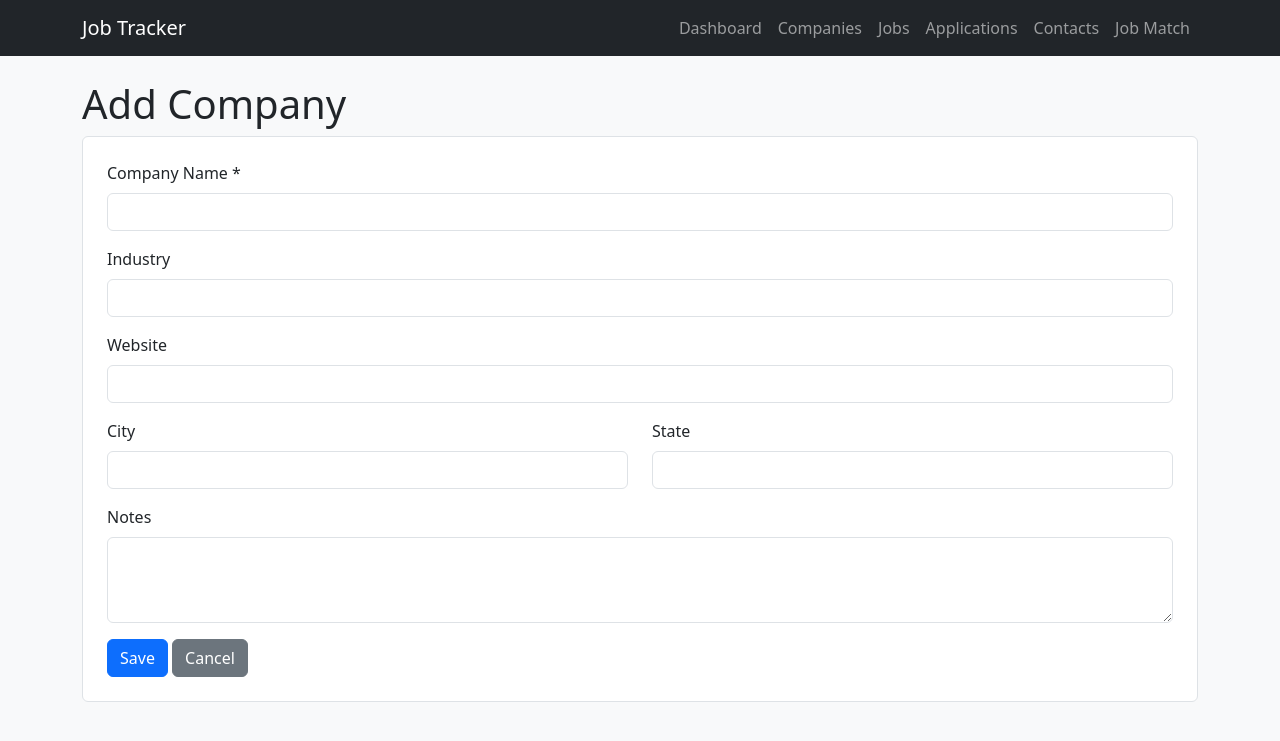
After one commit to LeonEmrys/Job_Tracker, a Flask app: page /companies/add in a window 1280 px wide. The commit adds this page. Shown: the top 741 px of the page. Run offline with Flask 3, Linux system fonts and the light colour scheme.

Commit message:
Add companies CRUD with validation

```diff
--- a/app.py
+++ b/app.py
@@ -1,6 +1,6 @@
 import os
 from flask import Flask, render_template, request, redirect, url_for, flash
-from database import get_db
+from database import get_db, query_all, query_one, execute
 
 app = Flask(__name__)
 app.secret_key = os.getenv("SECRET_KEY", "dev-secret-key")
@@ -17,5 +17,60 @@ def dashboard():
     return render_template("dashboard.html", total=total)
 
 
+# ---------- Companies ----------
+
+@app.route("/companies")
+def companies():
+    rows = query_all("SELECT * FROM companies ORDER BY company_name")
+    return render_template("companies.html", companies=rows)
+
+
+@app.route("/companies/add", methods=["GET", "POST"])
+def add_company():
+    if request.method == "POST":
+        name = request.form["company_name"].strip()
+        if not name:
+            flash("Company name is required.", "danger")
+            return render_template("company_form.html", company=request.form, action="Add")
+        execute(
+            "INSERT INTO companies (company_name, industry, website, city, state, notes) "
+            "VALUES (%s, %s, %s, %s, %s, %s)",
+            (name, request.form["industry"], request.form["website"],
+             request.form["city"], request.form["state"], request.form["notes"]),
+        )
+        flash("Company added.", "success")
+        return redirect(url_for("companies"))
+    return render_template("company_form.html", company={}, action="Add")
+
+
+@app.route("/companies/<int:company_id>/edit", methods=["GET", "POST"])
+def edit_company(company_id):
+    company = query_one("SELECT * FROM companies WHERE company_id = %s", (company_id,))
+    if not company:
+        flash("Company not found.", "danger")
+        return redirect(url_for("companies"))
+    if request.method == "POST":
+        name = request.form["company_name"].strip()
+        if not name:
+            flash("Company name is required.", "danger")
+            return render_template("company_form.html", company=request.form, action="Edit")
+        execute(
+            "UPDATE companies SET company_name=%s, industry=%s, website=%s, "
+            "city=%s, state=%s, notes=%s WHERE company_id=%s",
+            (name, request.form["industry"], request.form["website"],
+             request.form["city"], request.form["state"], request.form["notes"], company_id),
+        )
+        flash("Company updated.", "success")
+        return redirect(url_for("companies"))
+    return render_template("company_form.html", company=company, action="Edit")
+
+
+@app.route("/companies/<int:company_id>/delete", methods=["POST"])
+def delete_company(company_id):
+    execute("DELETE FROM companies WHERE company_id = %s", (company_id,))
+    flash("Company deleted.", "success")
+    return redirect(url_for("companies"))
+
+
 if __name__ == "__main__":
     app.run(debug=True)
--- a/templates/base.html
+++ b/templates/base.html
@@ -22,9 +22,9 @@
     </div>
   </nav>
   <div class="container">
-    {% with messages = get_flashed_messages() %}
-      {% for message in messages %}
-        <div class="alert alert-success">{{ message }}</div>
+    {% with messages = get_flashed_messages(with_categories=true) %}
+      {% for category, message in messages %}
+        <div class="alert alert-{{ category }}">{{ message }}</div>
       {% endfor %}
     {% endwith %}
     {% block content %}{% endblock %}
--- /dev/null
+++ b/templates/company_form.html
@@ -0,0 +1,35 @@
+{% extends "base.html" %}
+{% block title %}{{ action }} Company{% endblock %}
+{% block content %}
+<h1>{{ action }} Company</h1>
+<form method="post" class="bg-white p-4 border rounded">
+  <div class="mb-3">
+    <label class="form-label">Company Name *</label>
+    <input class="form-control" name="company_name" value="{{ company.company_name or '' }}" required>
+  </div>
+  <div class="mb-3">
+    <label class="form-label">Industry</label>
+    <input class="form-control" name="industry" value="{{ company.industry or '' }}">
+  </div>
+  <div class="mb-3">
+    <label class="form-label">Website</label>
+    <input class="form-control" name="website" value="{{ company.website or '' }}">
+  </div>
+  <div class="row">
+    <div class="col-md-6 mb-3">
+      <label class="form-label">City</label>
+      <input class="form-control" name="city" value="{{ company.city or '' }}">
+    </div>
+    <div class="col-md-6 mb-3">
+      <label class="form-label">State</label>
+      <input class="form-control" name="state" value="{{ company.state or '' }}">
+    </div>
+  </div>
+  <div class="mb-3">
+    <label class="form-label">Notes</label>
+    <textarea class="form-control" name="notes" rows="3">{{ company.notes or '' }}</textarea>
+  </div>
+  <button class="btn btn-primary">Save</button>
+  <a class="btn btn-secondary" href="{{ url_for('companies') }}">Cancel</a>
+</form>
+{% endblock %}
```
Also changed, not shown: database.py (+25 -0 lines), templates/companies.html (added, +33 -0 lines).
